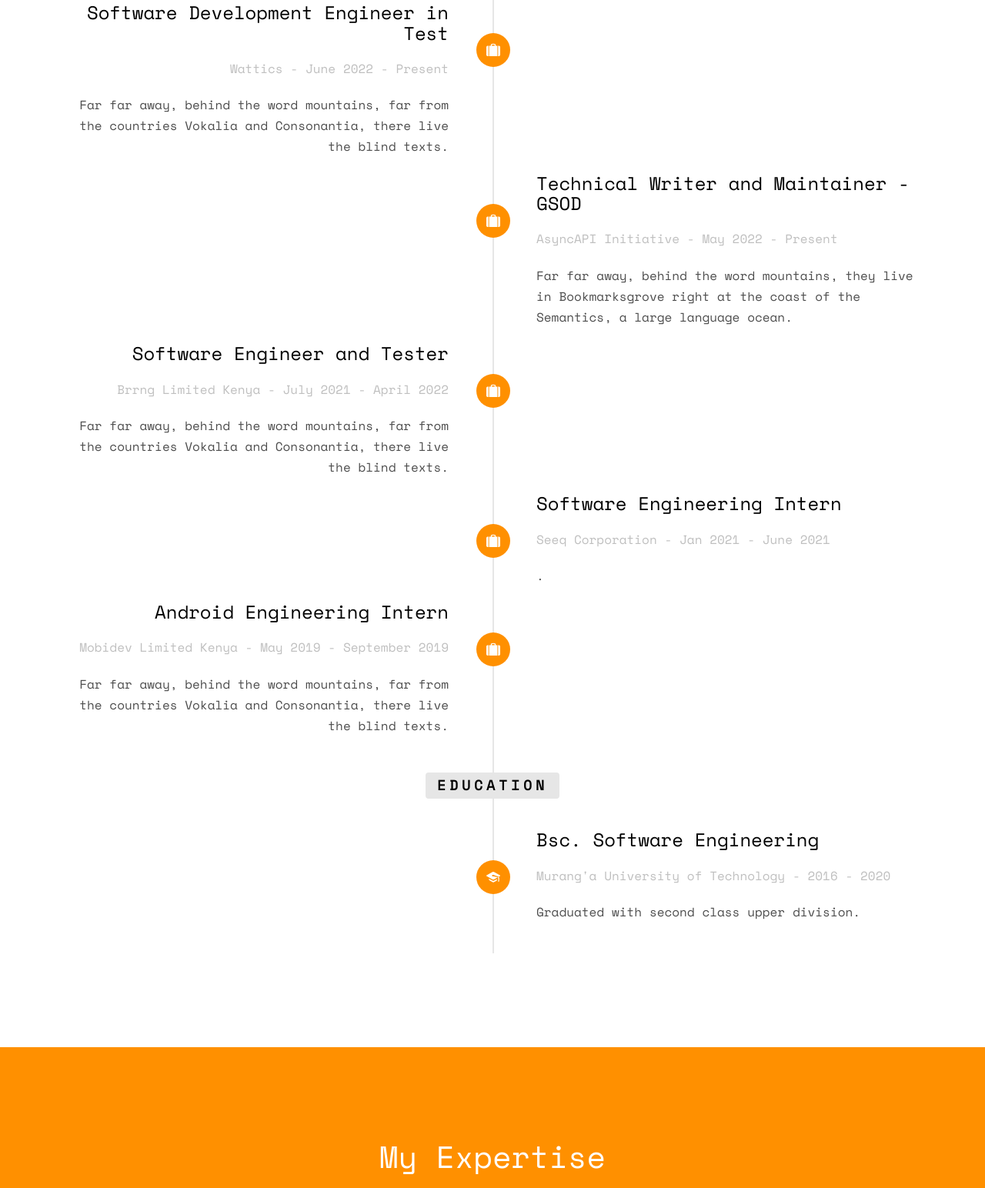
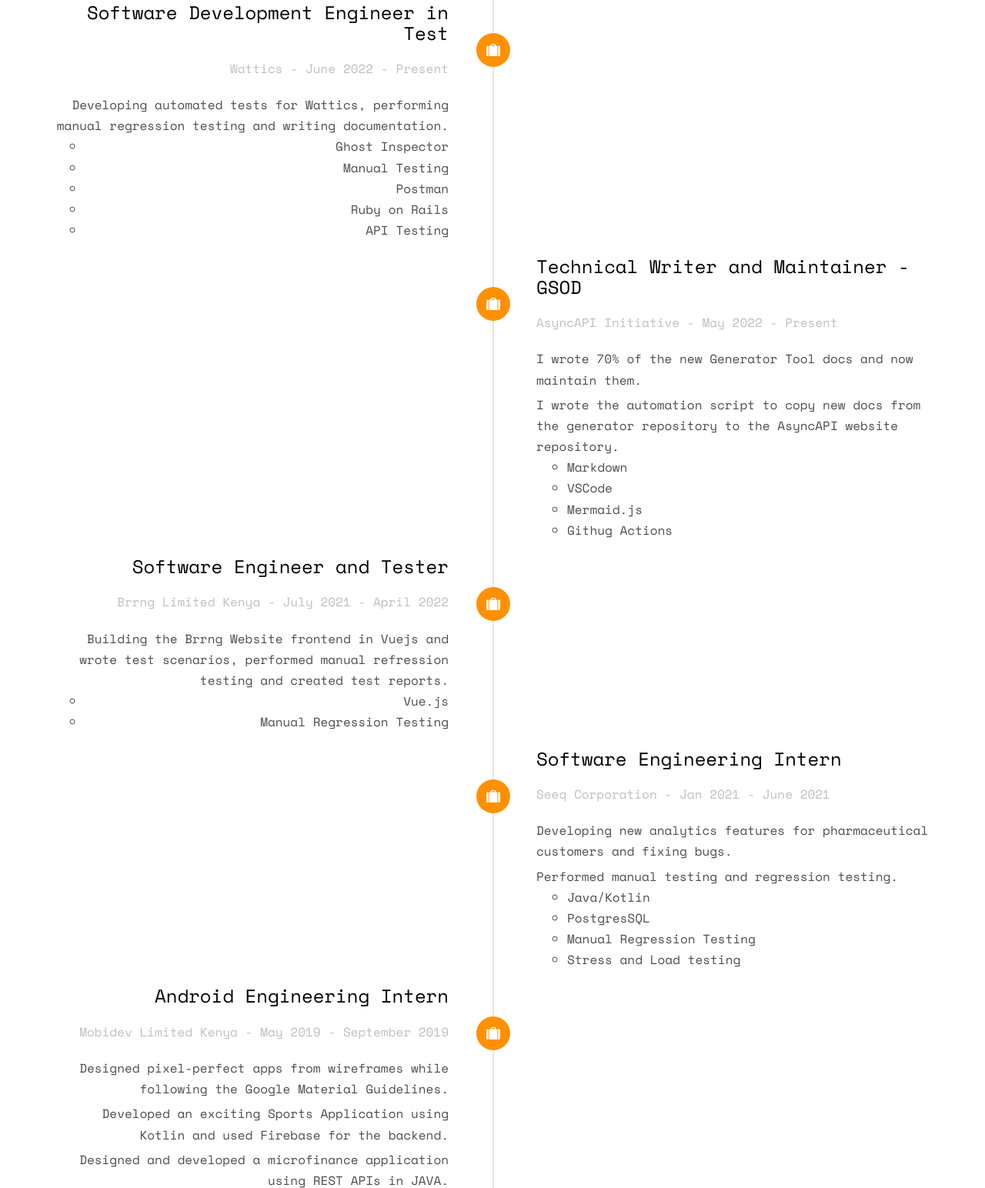
Before and after one commit to Florence-Njeri/NjeriPortfolio, a plain HTML site: page index.html in a window 1280 px wide. Shown: the part 2378-3922 px from the top of the page at 77% size. Drawn offline with nearby package versions, Linux system fonts and the light colour scheme; files whose address does not match are found by name.

Commit message:
add work experience section

```diff
--- a/index.html
+++ b/index.html
@@ -130,7 +130,26 @@
 									<span class="company">Wattics - June 2022 - Present</span>
 								</div>
 								<div class="timeline-body">
-									<p>Far far away, behind the word mountains, far from the countries Vokalia and Consonantia, there live the blind texts.</p>
+									<p>Developing automated tests for Wattics, performing manual regression testing and writing documentation.</p>
+								</div>
+								<div class="elementor-widget-container">
+									<ul>
+										<li class="elementor-icon-list-item elementor-inline-item">
+											<span class="elementor-icon-list-text">Ghost Inspector</span>
+										</li>
+										<li class="elementor-icon-list-item elementor-inline-item">
+											<span class="elementor-icon-list-text">Manual Testing</span>
+										</li>
+										<li class="elementor-icon-list-item elementor-inline-item">
+											<span class="elementor-icon-list-text">Postman</span>
+										</li>
+										<li class="elementor-icon-list-item elementor-inline-item">
+											<span class="elementor-icon-list-text">Ruby on Rails</span>
+										</li>
+										<li class="elementor-icon-list-item elementor-inline-item">
+											<span class="elementor-icon-list-text">API Testing</span>
+										</li>
+									</ul>
 								</div>
 							</div>
 						</li>
@@ -142,7 +161,24 @@
 									<span class="company">AsyncAPI Initiative - May 2022 - Present</span>
 								</div>
 								<div class="timeline-body">
-									<p>Far far away, behind the word mountains, they live in Bookmarksgrove right at the coast of the Semantics, a large language ocean.</p>
+									<p> I wrote 70% of the new Generator Tool docs and now maintain them. </p>
+									<p>I wrote the automation script to copy new docs from the generator repository to the AsyncAPI website repository.</p>
+								</div>
+								<div class="elementor-widget-container">
+									<ul>
+										<li class="elementor-icon-list-item elementor-inline-item">
+											<span class="elementor-icon-list-text">Markdown</span>
+										</li>
+										<li class="elementor-icon-list-item elementor-inline-item">
+											<span class="elementor-icon-list-text">VSCode</span>
+										</li>
+										<li class="elementor-icon-list-item elementor-inline-item">
+											<span class="elementor-icon-list-text">Mermaid.js</span>
+										</li>
+										<li class="elementor-icon-list-item elementor-inline-item">
+											<span class="elementor-icon-list-text">Githug Actions</span>
+										</li>
+									</ul>
 								</div>
 							</div>
 						</li>
@@ -154,7 +190,17 @@
 									<span class="company">Brrng Limited Kenya - July 2021 - April 2022</span>
 								</div>
 								<div class="timeline-body">
-									<p>Far far away, behind the word mountains, far from the countries Vokalia and Consonantia, there live the blind texts.</p>
+									<p>Building the Brrng Website frontend in Vuejs and wrote test scenarios, performed manual refression testing and created test reports.</p>
+								</div>
+								<div class="elementor-widget-container">
+									<ul>
+										<li class="elementor-icon-list-item elementor-inline-item">
+											<span class="elementor-icon-list-text">Vue.js</span>
+										</li>
+										<li class="elementor-icon-list-item elementor-inline-item">
+											<span class="elementor-icon-list-text">Manual Regression Testing</span>
+										</li>
+									</ul>
 								</div>
 							</div>
 						</li>
@@ -167,7 +213,24 @@
 									<span class="company">Seeq Corporation - Jan 2021 - June 2021</span>
 								</div>
 								<div class="timeline-body">
-									<p>.</p>
+									<p>Developing new analytics features for pharmaceutical customers and fixing bugs.</p>
+									<p>Performed manual testing and regression testing.</p>
+								</div>
+								<div class="elementor-widget-container">
+									<ul>
+										<li class="elementor-icon-list-item elementor-inline-item">
+											<span class="elementor-icon-list-text">Java/Kotlin</span>
+										</li>
+										<li class="elementor-icon-list-item elementor-inline-item">
+											<span class="elementor-icon-list-text">PostgresSQL</span>
+										</li>
+										<li class="elementor-icon-list-item elementor-inline-item">
+											<span class="elementor-icon-list-text">Manual Regression Testing</span>
+										</li>
+										<li class="elementor-icon-list-item elementor-inline-item">
+											<span class="elementor-icon-list-text">Stress and Load testing</span>
+										</li>
+									</ul>
 								</div>
 							</div>
 						</li>
@@ -180,7 +243,25 @@
 									<span class="company">Mobidev Limited Kenya - May 2019 - September 2019</span>
 								</div>
 								<div class="timeline-body">
-									<p>Far far away, behind the word mountains, far from the countries Vokalia and Consonantia, there live the blind texts.</p>
+									<p>Designed pixel-perfect apps from wireframes while following the Google Material Guidelines.</p>
+									<p>Developed an exciting Sports Application using Kotlin and used Firebase for the backend.</p>
+									<p>Designed and developed a microfinance application using REST APIs in JAVA.</p>
+								</div>
+								<div class="elementor-widget-container">
+									<ul>
+										<li class="elementor-icon-list-item elementor-inline-item">
+											<span class="elementor-icon-list-text">Java/Kotlin</span>
+										</li>
+										<li class="elementor-icon-list-item elementor-inline-item">
+											<span class="elementor-icon-list-text">Firebase</span>
+										</li>
+										<li class="elementor-icon-list-item elementor-inline-item">
+											<span class="elementor-icon-list-text">Google Material Desing</span>
+										</li>
+										<li class="elementor-icon-list-item elementor-inline-item">
+											<span class="elementor-icon-list-text">Figma</span>
+										</li>
+									</ul>
 								</div>
 							</div>
 						</li>
```
